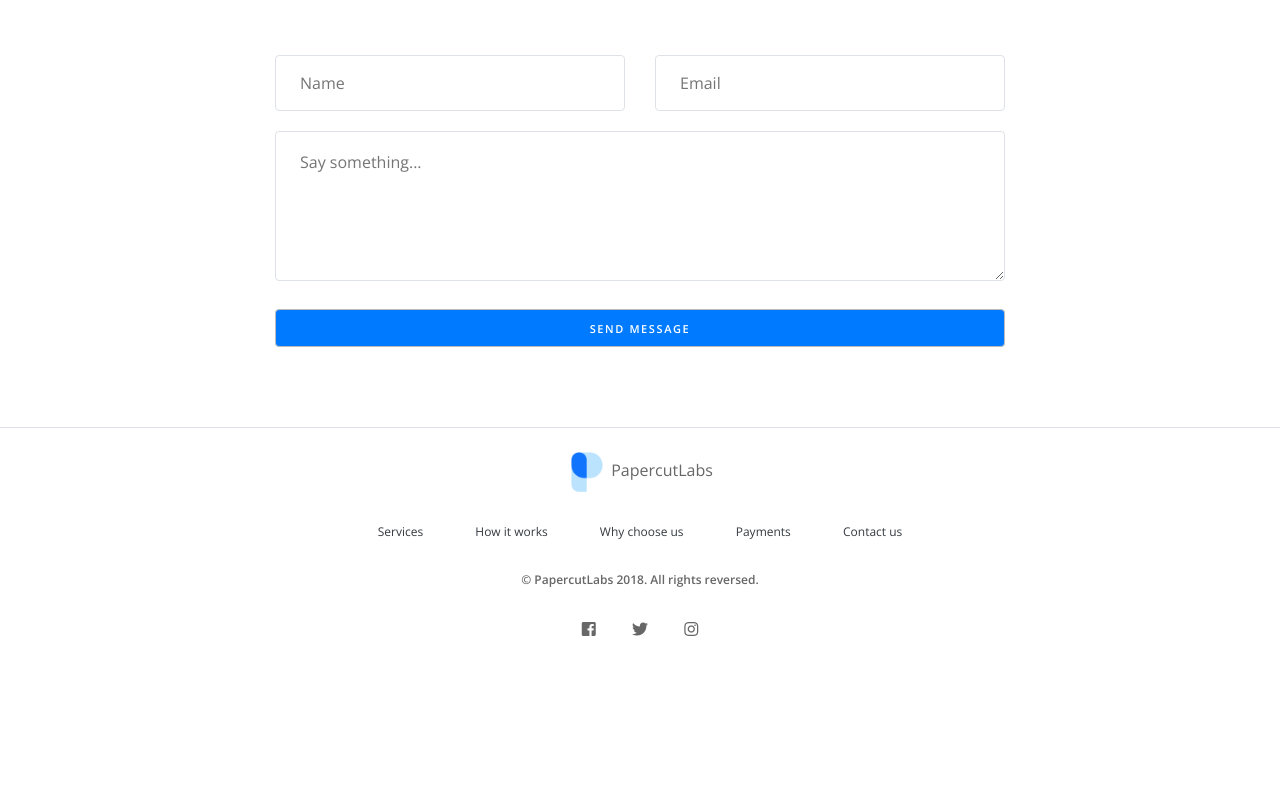
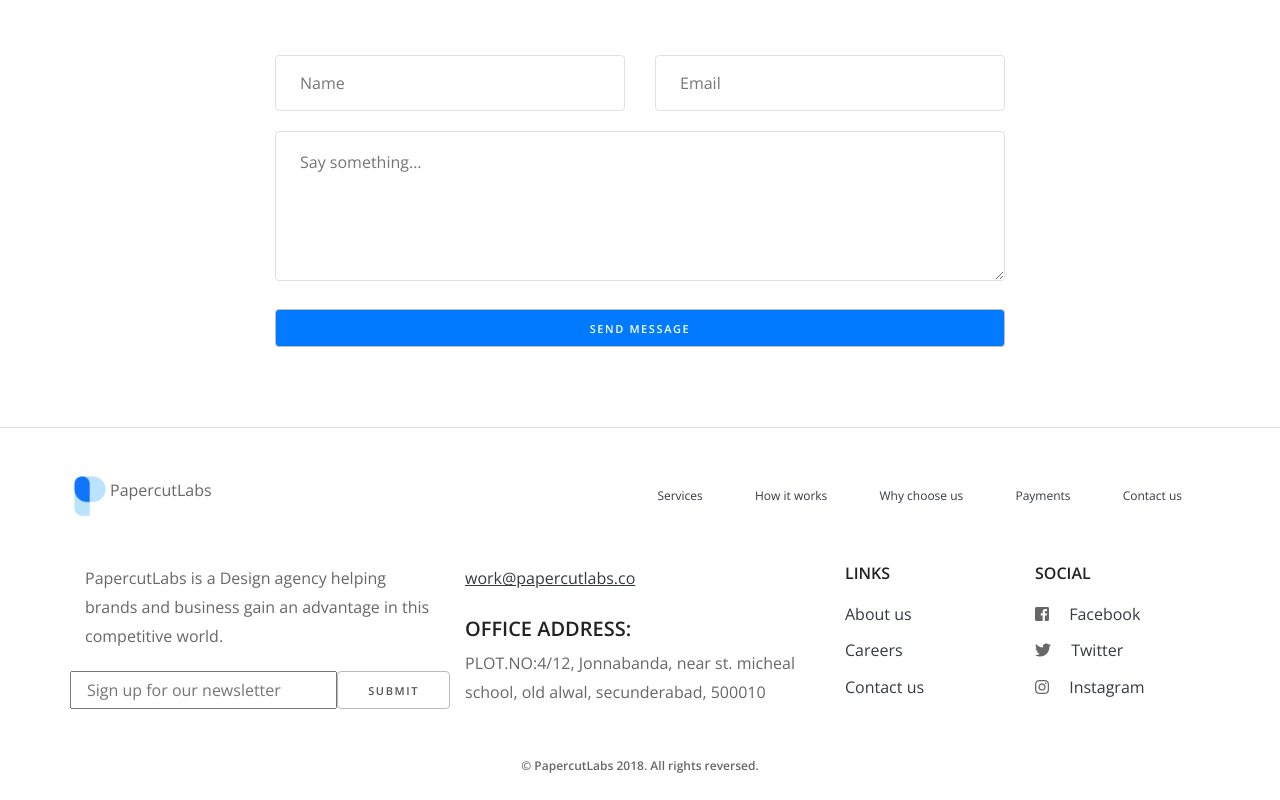
Before and after one commit to rittamdebnath/papercutlabs_new, a plain HTML site: page index.html in a window 1280 px wide. Shown: the part 7057-7857 px from the top of the page. Before the commit the page ends 7749 px from the top, so only its background shows below. Drawn offline with nearby package versions, Linux system fonts and the light colour scheme; some packages are replaced by stand-ins of ours; a script that the page names is missing.

Commit message:
Updated Footer

```diff
--- a/index.html
+++ b/index.html
@@ -409,22 +409,67 @@
       <!-- / Contact us -->
     </div>
     <!-- Footer -->
-    <section class="border-top mb-0 p-4 text-center">
+  <section class="border-top mb-0 p-4">
+    <div class="container">
+      <div class="row mt-4">
       <img src="assets/img/papercut_logo.png" width="40" height="40" /> PapercutLabs
-      <div class="m-4">
+        <div class="col"></div>
+        <div class="m-1">
         <a href="#services" class="fs-12 text-dark mx-4">Services</a>
         <a href="#how-it-works" class="fs-12 text-dark mx-4">How it works</a>
         <a href="#why-choose-us" class="fs-12 text-dark mx-4">Why choose us</a>
         <a href="#payments" class="fs-12 text-dark mx-4">Payments</a>
         <a href="#contact-us" class="fs-12 text-dark mx-4">Contact us</a>
       </div>
-      <div class="fs-12 font-weight-bold">
+      </div>
+      <div class="row my-4" style="margin-top: 3rem !important">
+        <div class="col-sm-4">
+          <p>PapercutLabs is a Design agency helping brands and business gain an advantage in this competitive world.</p>
+          <form action="#" method="post">
+            <div class="row">
+              <input type="email" placeholder="Sign up for our newsletter" class="col" />
+              <input type="submit" >
+            </div>
+          </form>
+        </div>
+        <div class="col-sm-4">
+          <a href="#" class="text-dark" style="text-decoration: underline">work@papercutlabs.co</a>
+          <div class="my-4">
+            <h5>OFFICE ADDRESS:</h5>
+            <p>PLOT.NO:4/12, Jonnabanda, near st. micheal school, old alwal, secunderabad, 500010</p>
+          </div>
+        </div>
+        <div class="col-sm-2">
+          <h6 class="mb-3">LINKS</h6>
+          <div class="my-2">
+            <a class="text-dark" href="#">About us</a>
+          </div>
+          <div class="my-2">
+            <a class="text-dark" href="#">Careers</a>
+          </div>
+          <div class="my-2">
+            <a class="text-dark" href="#">Contact us</a>
+          </div>
+        </div>
+        <div class="col-sm-2">
+          <h6 class="mb-3">SOCIAL</h6>
+          <div class="my-2">
+            <i class="fab fa-facebook-square mr-3"></i>
+            <a class="text-dark" href="#">Facebook</a>
+          </div>
+          <div class="my-2">
+            <i class="fab fa-twitter mr-3"></i>
+            <a class="text-dark" href="#">Twitter</a>
+          </div>
+          <div class="my-2">
+            <i class="fab fa-instagram mr-3"></i>
+            <a class="text-dark" href="#">Instagram</a>
+          </div>
+        </div>
+      </div>
+      <div class="fs-12 font-weight-bold text-center">
         &copy; PapercutLabs 2018. All rights reversed.
       </div>
-      <div class="m-4">
-        <i class="fab fa-facebook-square mx-3"></i>
-        <i class="fab fa-twitter mx-3"></i>
-        <i class="fab fa-instagram mx-3"></i>
       </div>
     </section>
     <!-- / Footer -->
```
